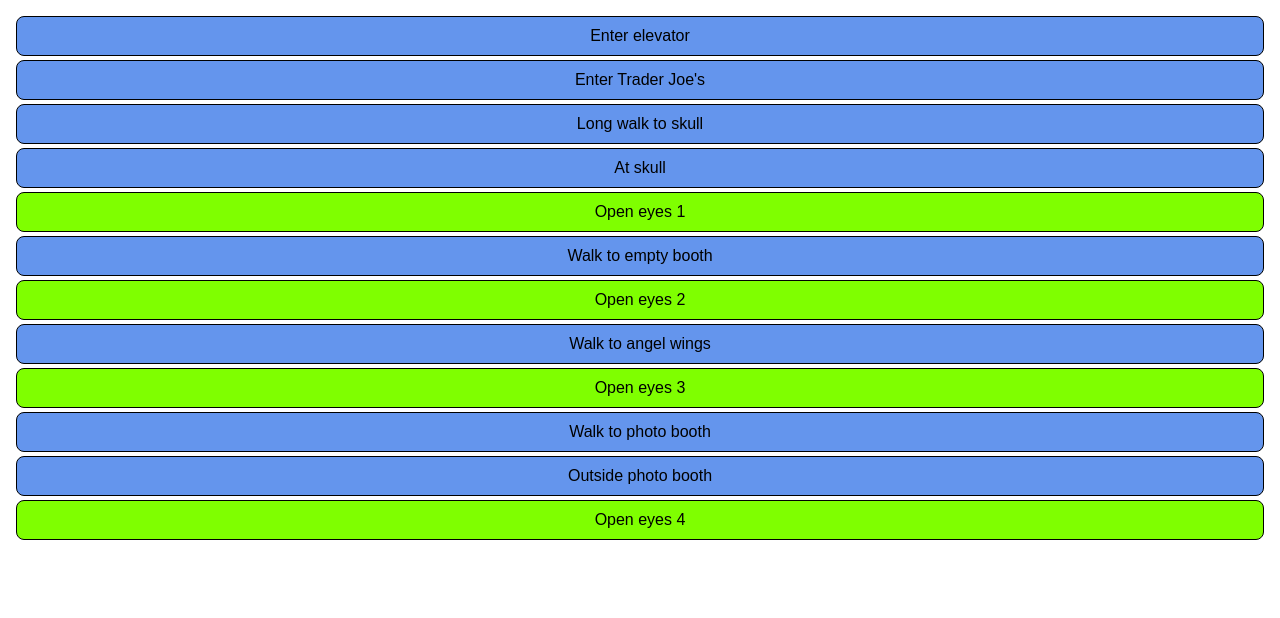
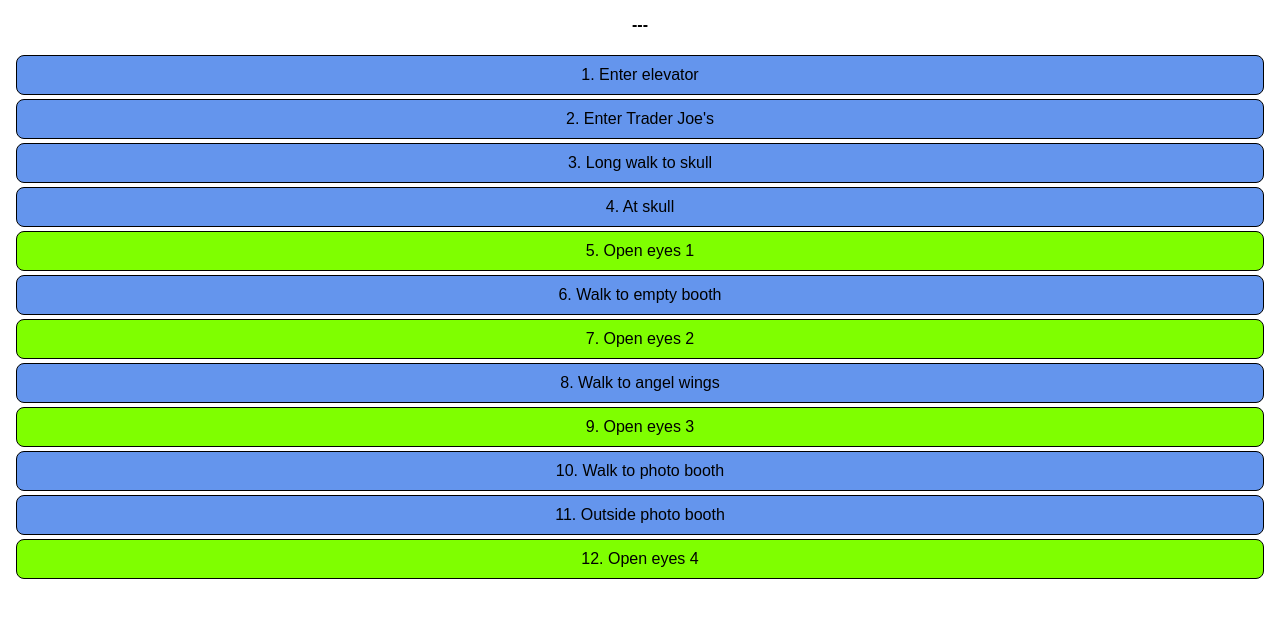
Before and after one commit to lucia-gomez/dekalb-site-specific, a plain HTML site: page index.html in a window 1280 px wide. Drawn offline with Linux system fonts and the light colour scheme.

Commit message:
add audio files + status indicator

```diff
--- a/index.html
+++ b/index.html
@@ -5,6 +5,7 @@
     <style>
       body {
         margin: 16px;
+        font-family: Arial, Helvetica, sans-serif;
       }
 
       .button {
@@ -20,17 +21,20 @@
         margin-bottom: 4px;
       }
 
+      h4 {
+        text-align: center;
+      }
+
       p {
-        font-family: Arial, Helvetica, sans-serif;
         font-size: 16px;
         margin: 0;
       }
 
-      #open-eyes {
+      .open-eyes {
         background-color: chartreuse;
       }
 
-      #open-eyes.clicked {
+      .open-eyes.clicked {
         background-color: rgb(87, 95, 109);
       }
 
@@ -40,42 +44,42 @@
     </style>
   </head>
   <body>
-    <div class="button">
-      <p>Enter elevator</p>
+    <h4 id="status">---</h4>
+    <div class="button" id="1">
+      <p>1. Enter elevator</p>
     </div>
-    <div class="button">
-      <p>Enter Trader Joe's</p>
+    <div class="button" id="2">
+      <p>2. Enter Trader Joe's</p>
     </div>
-    <div class="button">
-      <p>Long walk to skull</p>
+    <div class="button" id="3">
+      <p>3. Long walk to skull</p>
     </div>
-
-    <div class="button">
-      <p>At skull</p>
+    <div class="button" id="4">
+      <p>4. At skull</p>
     </div>
-    <div class="button" id="open-eyes">
-      <p>Open eyes 1</p>
+    <div class="button open-eyes" id="5">
+      <p>5. Open eyes 1</p>
     </div>
-    <div class="button">
-      <p>Walk to empty booth</p>
+    <div class="button" id="6">
+      <p>6. Walk to empty booth</p>
     </div>
-    <div class="button" id="open-eyes">
-      <p>Open eyes 2</p>
+    <div class="button open-eyes" id="7">
+      <p>7. Open eyes 2</p>
     </div>
-    <div class="button">
-      <p>Walk to angel wings</p>
+    <div class="button" id="8">
+      <p>8. Walk to angel wings</p>
     </div>
-    <div class="button" id="open-eyes">
-      <p>Open eyes 3</p>
+    <div class="button open-eyes" id="9">
+      <p>9. Open eyes 3</p>
     </div>
-    <div class="button">
-      <p>Walk to photo booth</p>
+    <div class="button" id="10">
+      <p>10. Walk to photo booth</p>
     </div>
-    <div class="button">
-      <p>Outside photo booth</p>
+    <div class="button" id="11">
+      <p>11. Outside photo booth</p>
     </div>
-    <div class="button" id="open-eyes">
-      <p>Open eyes 4</p>
+    <div class="button open-eyes" id="12">
+      <p>12. Open eyes 4</p>
     </div>
 
     <script src="script.js"></script>
--- a/script.js
+++ b/script.js
@@ -2,10 +2,31 @@ const audioFiles = {
   test: new Audio("test.mp3"),
 };
 
+for (let i = 1; i <= 12; i++) {
+  let n = i < 10 ? "0" + String(i) : String(i);
+  audioFiles[i] = new Audio(`Installation ${n}.mp3`);
+}
+
+const statusText = document.getElementById("status");
+let currentAudio = null;
+
 function playAudio(buttonId) {
-  const audio = audioFiles["test"]; // TODO use actual [buttonId]
+  const audio = audioFiles[buttonId];
+
+  if (currentAudio && !currentAudio.paused) {
+    currentAudio.pause();
+    currentAudio.currentTime = 0;
+    currentAudio.removeEventListener("ended", onAudioEnded);
+  }
+
   if (audio) {
+    statusText.textContent = `Playing ${buttonId}...`;
     audio.play();
+    currentAudio = audio;
+    currentAudio.addEventListener(
+      "ended",
+      () => (statusText.textContent = "---")
+    );
   }
 }
 
```
Also changed, not shown: 12 other files.
